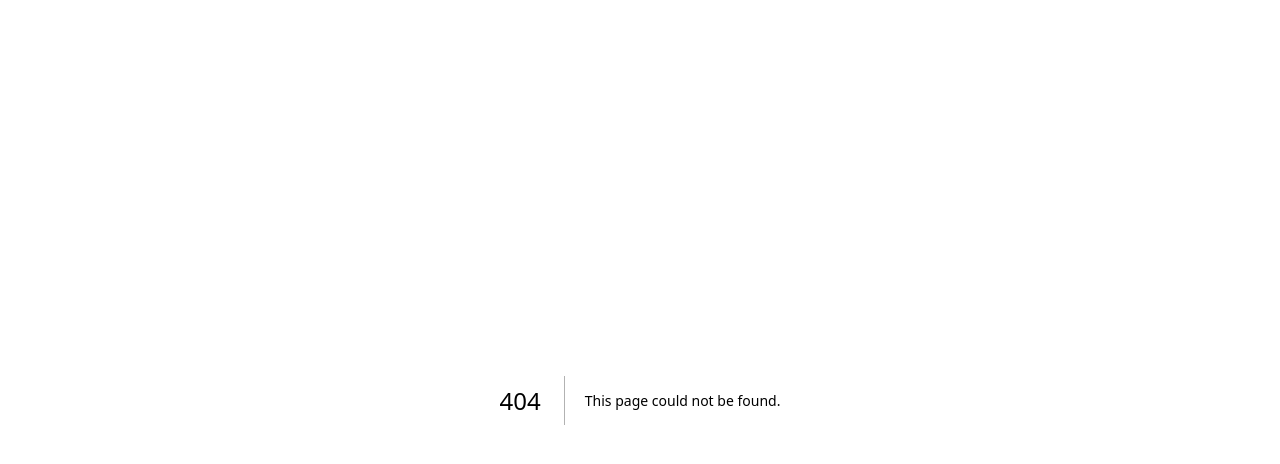
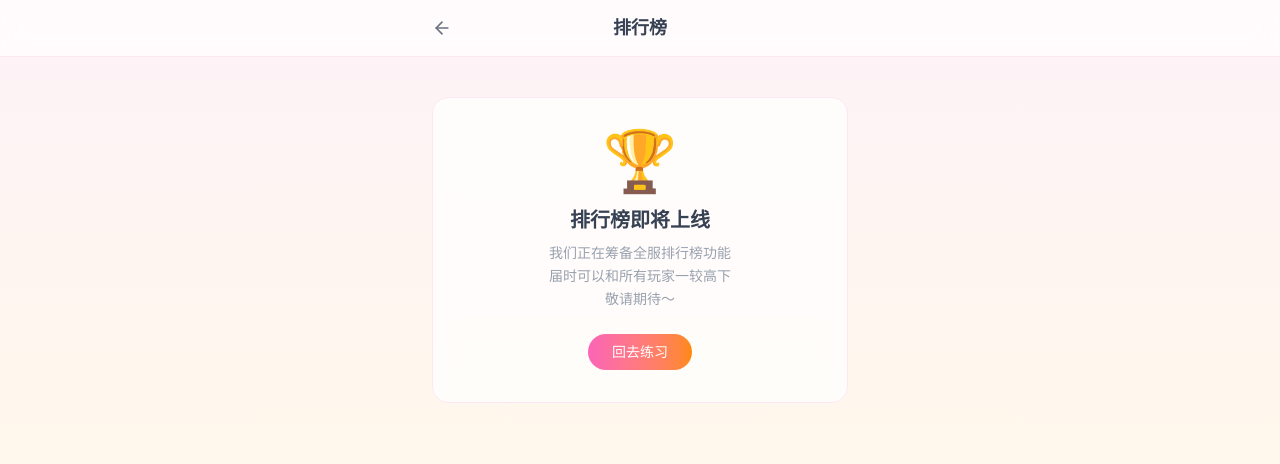
Before and after one commit to miso-zm/coddle-simulator, a Next.js app: page /leaderboard in a window 1280 px wide. Before the commit this address had no page. Shown: the top 464 px of the page. Built offline with nearby package versions, Linux system fonts and the light colour scheme.

Commit message:
feat: 首页增加排行榜入口 + 占位页
Coze-Commit-Type: user
Coze-User-ID: 4109353928368311
Coze-Conversation-ID: 10819923

```diff
--- /dev/null
+++ b/src/app/leaderboard/page.tsx
@@ -0,0 +1,45 @@
+import Link from "next/link";
+import { ArrowLeft } from "lucide-react";
+
+export default function LeaderboardPage() {
+  return (
+    <div className="min-h-screen bg-gradient-to-b from-pink-50 via-orange-50 to-amber-50">
+      {/* 顶部导航 */}
+      <div className="sticky top-0 z-10 bg-white/70 backdrop-blur-md border-b border-pink-100">
+        <div className="max-w-md mx-auto px-4 h-14 flex items-center justify-between">
+          <Link
+            href="/"
+            className="text-gray-500 hover:text-pink-500 transition-colors"
+          >
+            <ArrowLeft size={20} />
+          </Link>
+          <h1 className="text-lg font-semibold text-gray-700">排行榜</h1>
+          <div className="w-5" />
+        </div>
+      </div>
+
+      {/* 内容 */}
+      <div className="max-w-md mx-auto px-4 py-10">
+        <div className="bg-white/70 backdrop-blur-sm rounded-2xl p-8 text-center border border-pink-100">
+          <div className="text-6xl mb-4">🏆</div>
+          <h2 className="text-xl font-semibold text-gray-700 mb-2">
+            排行榜即将上线
+          </h2>
+          <p className="text-sm text-gray-400 leading-relaxed">
+            我们正在筹备全服排行榜功能
+            <br />
+            届时可以和所有玩家一较高下
+            <br />
+            敬请期待～
+          </p>
+          <Link
+            href="/"
+            className="inline-block mt-6 px-6 py-2 bg-gradient-to-r from-pink-400 to-orange-400 text-white text-sm font-medium rounded-full hover:shadow-lg hover:shadow-pink-200 transition-all duration-200 btn-press"
+          >
+            回去练习
+          </Link>
+        </div>
+      </div>
+    </div>
+  );
+}
--- a/src/components/game-app.tsx
+++ b/src/components/game-app.tsx
@@ -695,6 +695,25 @@ function HomeScreen({
         开始练习
       </button>
 
+      {/* 排行榜入口 */}
+      <Link
+        href="/leaderboard"
+        className="w-full max-w-sm mt-5 p-4 bg-white/60 backdrop-blur-sm rounded-2xl border border-pink-100 hover:border-pink-200 hover:bg-white transition-all duration-200 flex items-center gap-3 group btn-press"
+      >
+        <div className="w-10 h-10 rounded-xl bg-gradient-to-br from-yellow-100 to-orange-100 flex items-center justify-center text-lg group-hover:scale-110 transition-transform">
+          🏆
+        </div>
+        <div className="flex-1">
+          <p className="text-sm font-semibold text-gray-700 group-hover:text-pink-600 transition-colors">
+            排行榜
+          </p>
+          <p className="text-xs text-gray-400">看看谁是哄人高手</p>
+        </div>
+        <div className="text-gray-300 group-hover:text-pink-400 group-hover:translate-x-0.5 transition-all">
+          →
+        </div>
+      </Link>
+
       {/* 恋爱攻略入口 */}
       <Link
         href="/blog"
```
